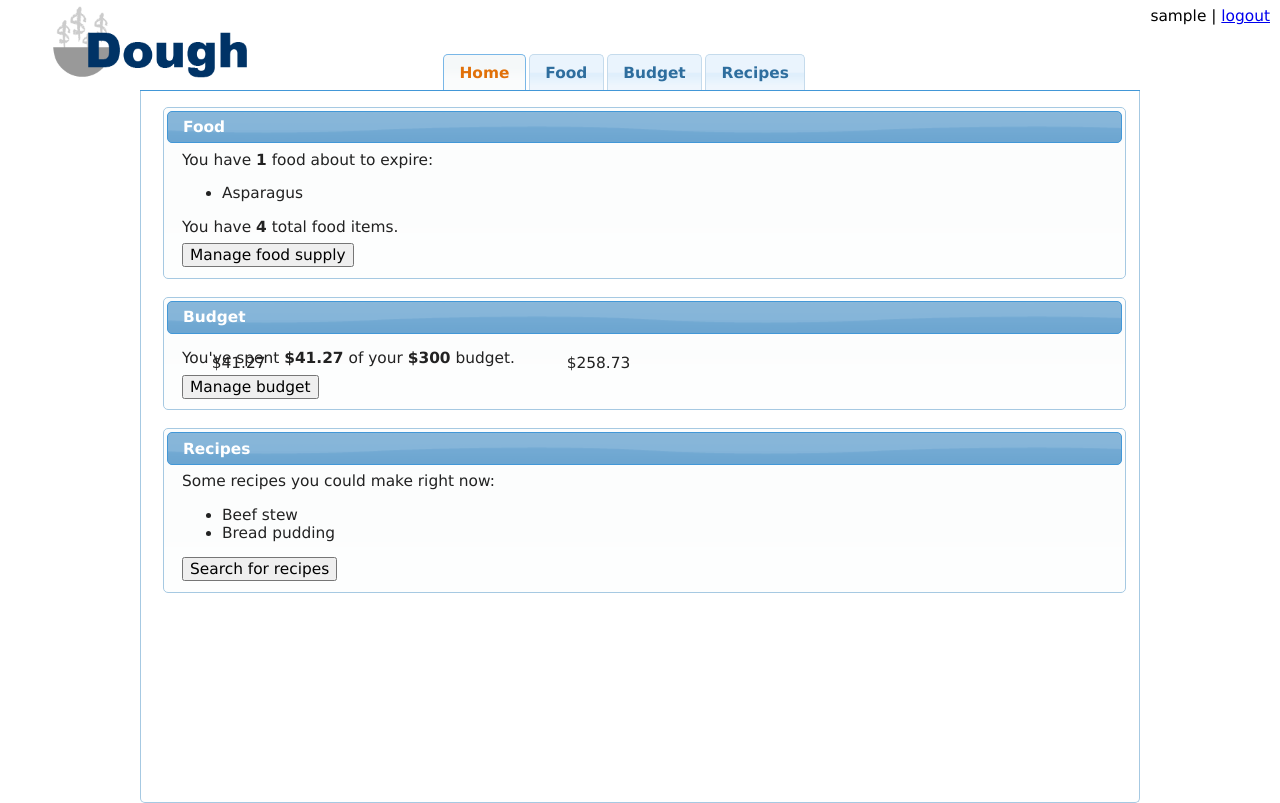
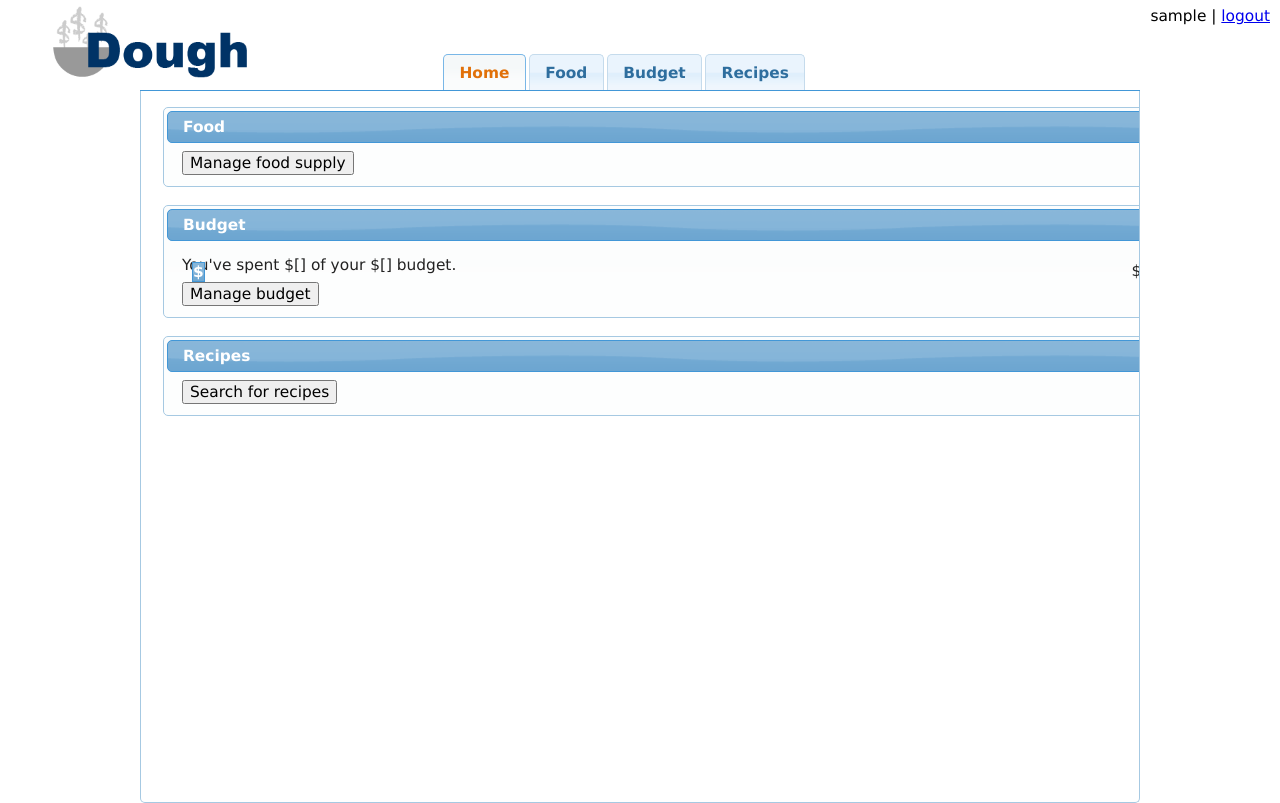
Before and after one commit to obishop/Dough, a Django app: template templates/index.html in a window 1280 px wide. Run offline with Django 3.2, Linux system fonts and the light colour scheme; the template is opened without the code that fills it: most values are stand-ins (such as "Sample title", 1, 10 or a date in 2020); some libraries are stand-ins or nearby versions.

Commit message:
updating home page

```diff
--- a/static/js/dough.js
+++ b/static/js/dough.js
@@ -46,9 +46,8 @@ $(function() {
     $("#recipes-button").click(function(){
         $("#main-tabs").tabs("option","selected",3);
     });
-
-    $("#percent-progress-home").progressbar({value:13.8});
-    $("#budget-progress-spent-home").html(41.27);
+    alert("did this");
+    //refreshBudget({{ spent_this_month }},{{ monthly_budget }});
 });
 
 var onWindowResize = function() {
--- a/templates/index.html
+++ b/templates/index.html
@@ -5,12 +5,22 @@
 {% block resources %}
 <link rel="stylesheet" type="text/css" href="/dough/static/css/layout.css" />
 <script type="text/javascript" src="/dough/static/js/dough.js"></script>
+
+<style>
+.splash-div {
+    position: static;
+    width: 1000px;
+    margin-left: auto;
+    margin-right: auto;
+}
+</style>
+
 {% endblock %}
 
 {% block content %}
 
 <div id="account-bar" class="ui-widget">
-{{ username }} | <a href="/dough/logout/">logout</a>
+    {{ username }} | <a href="/dough/logout/">logout</a>
 </div>
 
 <div id="mask"></div>
@@ -29,54 +39,58 @@
 </ul>
 <div id="home">
 
-<div class="ui-dialog ui-widget ui-widget-content ui-corner-all" style="position:static;width:100%">
+
+<div class="splash-div ui-dialog ui-widget ui-widget-content ui-corner-all">
+
     <div class="ui-widget-header ui-dialog-titlebar ui-corner-all">
         <span class="ui-dialog-title-dialog">Food</span>
     </div>
+
     <div class="ui-dialog-content">
-    You have <b>1</b> food about to expire:
-    <ul>
-        <li>Asparagus</li>
-    </ul>
-    <p>You have <b>4</b> total food items.</p>
-    <button id="food-button" href="food.html">Manage food supply</button>
+        <button id="food-button" href="food.html">Manage food supply</button>
     </div>
+
 </div>
+
 
 <br/>
 
-<div class="ui-dialog ui-widget ui-widget-content ui-corner-all" style="position:static;width:100%">
+
+<div class="splash-div ui-dialog ui-widget ui-widget-content ui-corner-all">
+
     <div class="ui-widget-header ui-dialog-titlebar ui-corner-all">
         <span class="ui-dialog-title-dialog">Budget</span>
     </div>
+
     <div class="ui-dialog-content">
-    <p><div id="percent-progress-home">
-        <span id="budget-progress-spent-home" style="position:absolute;top:20px;left:45px">$41.27</span>
-        <span id="budget-progress-left-home" style="position:absolute;top:20px;left:400px">$258.73</span>
-    </div></p>
-    <p>You've spent <b>$41.27</b> of your <b>$300</b> budget.</p>
-    <button id="budget-button" href="budget.html">Manage budget</button>
+        <p><div id="percent-progress-home" style="position:relative">
+            <span id="budget-progress-spent-home" class="ui-widget-header" style="position:absolute;top:6px;left:10px">$</span>
+            <span id="budget-progress-left-home" style="position:absolute;top:6px;right:10px">$</span>
+        </div></p>
+        <p>You've spent <span id="spent-span-home">${{ spent_this_month }}</span> of your <span id="budget-span-home">${{ monthly_budget }}</span> budget.</p>
+        <button id="budget-button" href="budget.html">Manage budget</button>
     </div>
+
 </div>
+
 
 <br/>
 
-<div class="ui-dialog ui-widget ui-widget-content ui-corner-all" style="position:static;width:100%">
+
+<div class="splash-div ui-dialog ui-widget ui-widget-content ui-corner-all">
+
     <div class="ui-widget-header ui-dialog-titlebar ui-corner-all">
         <span class="ui-dialog-title-dialog">Recipes</span>
     </div>
+
     <div class="ui-dialog-content">
-    Some recipes you could make right now:
-    <ul>
-        <li>Beef stew</li>
-        <li>Bread pudding</li>
-    </ul>
-    <button id="recipes-button" href="recipies.html">Search for recipes</button>
+        <button id="recipes-button" href="recipies.html">Search for recipes</button>
     </div>
-</div>
 
 </div>
 
+
+</div>
 </div>
 
 {% endblock %}
--- a/templates/recipes.html
+++ b/templates/recipes.html
@@ -23,10 +23,10 @@
     		</div>
 		</div>
 		<div style="width:300px;position:static;display:inline;" class="searchPanel ui-widget ui-widget-content ui-corner-all ui-dialog">
-			<div style="margin-top:15px;margin-botton:15px;font-size:16px;position:static;">
+			<div>
 				<div id="Count"></div>
 				<div id="Results"></div>
-				<div align="center" id="Pagination"></div>
+				<div id="Pagination"></div>
 			</div>
 		</div>
 </div>
```
Also changed, not shown: doughapp/views.py (+23 -0 lines), 1 other file.
